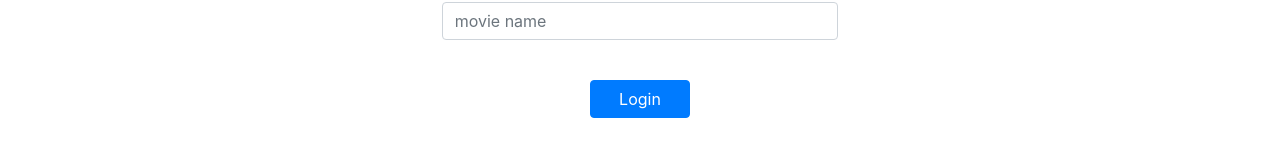
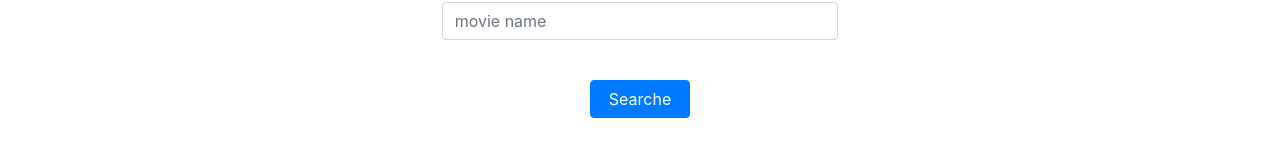
Before and after one commit to Adib-Amine/moviesimilar, a Vue app: page / in a window 1280 px wide. Shown: the part 242-398 px from the top of the page. Built offline with nearby package versions, Linux system fonts and the light colour scheme.

Commit message:
fix searche

```diff
--- a/src/views/SearcheBar.vue
+++ b/src/views/SearcheBar.vue
@@ -15,7 +15,7 @@
                         </div>
                         <br>
                         <div class="form-group d-flex justify-content-center">
-                            <button class="btn btn-primary w-25" id="login" @click.prevent="login" v-if="!isLoggingIn">Login</button>
+                            <button class="btn btn-primary w-25" id="login" @click.prevent="login" v-if="!isLoggingIn">Searche</button>
                             <button class="btn btn-primary w-25" disabled @click.prevent="login" v-if="isLoggingIn"><loader-component width="30"></loader-component></button>
                         </div>
                     </form>
```
